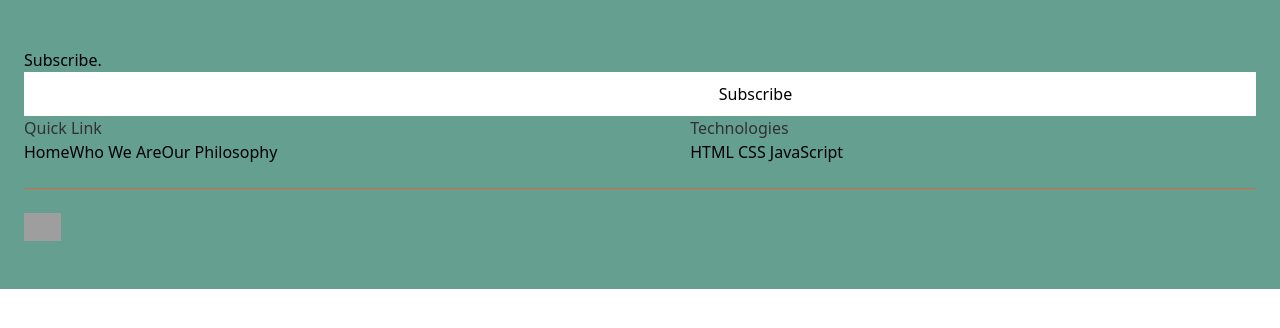
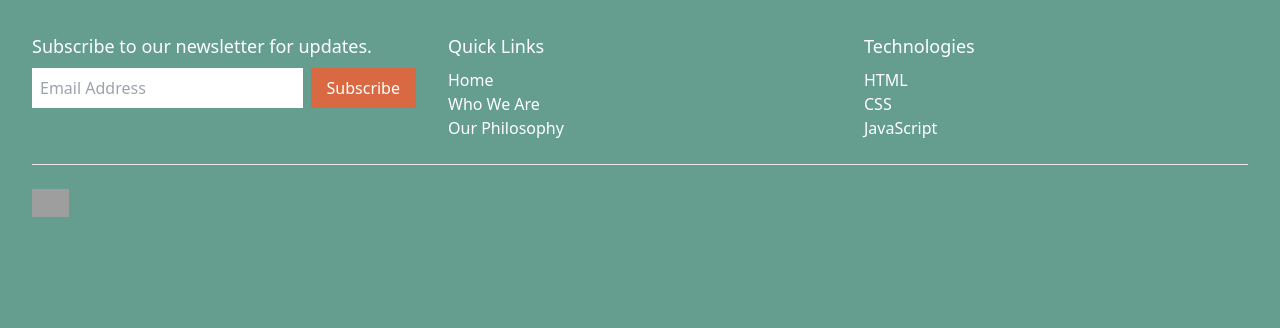
Before and after one commit to Wendy002/NOXNGC450_WF02401_GroupA_NoxoloNgcobo_SDF09, a plain HTML site: page footer.html in a window 1280 px wide. Drawn offline with nearby package versions, Linux system fonts and the light colour scheme; grey boxes are pictures that could not be loaded.

Commit message:
add tailwind css

```diff
--- a/footer.html
+++ b/footer.html
@@ -3,53 +3,50 @@
 <head>
     <meta charset="UTF-8">
     <meta name="viewport" content="width=device-width, initial-scale=1.0">
-    <title>Footer Example</title>
-    <script src="https://cdn.tailwindcss.com"></script>
     <link href="https://cdn.jsdelivr.net/npm/tailwindcss@2.2.19/dist/tailwind.min.css" rel="stylesheet">
-
-
+    <style>
+        /* Custom styles */
+        .bg-green-custom {
+            background-color: #659e8eff;
+        }
+        .btn-orange-custom {
+            background-color: #d96943ff;
+        }
+    </style>
 </head>
 <body>
-    <footer class="bg-[#659f8f] dark:bg-[#313131]">
-        <div class="container">
-            <footer class="bg-[#659f8f] dark:bg-[#313131]">
-                <div class="container px-6 py-12 mx-auto">
-                    <div class="grid">
-                        <div class="sm:col-span-2">
-                            <h1 class="max-w-lg" >Subscribe.</h1>
+    <footer class="bg-green-custom text-white p-8 min-h-screen">
+        <div class="container mx-auto grid grid-cols-1 md:grid-cols-3 gap-8">
+            <div class="mb-8 md:mb-0 flex flex-col">
+                <h2 class="text-lg mb-2">Subscribe to our newsletter for updates.</h2>
                 <div class="flex">
-                                <input id="email" type="text">
-                                <button class="w-full px-6 py-2.5 bg-white">
-                                    Subscribe
-                                </button>
+                    <input id="email" type="text" placeholder="Email Address" class="p-2 mr-2 w-full">
+                    <button class="btn-orange-custom py-2 px-4 text-white">Subscribe</button>
                 </div>
             </div>
             <div>
-                            <p class="text-[#313131]">Quick Link</p>
-                            <div class="flex">
-                                <a href="#">Home</a>
-                                <a href="#">Who We Are</a>
-                                <a href="#">Our Philosophy</a>
+                <h3 class="text-lg mb-2">Quick Links</h3>
+                <ul class="text-white">
+                    <li><a href="#">Home</a></li>
+                    <li><a href="#">Who We Are</a></li>
+                    <li><a href="#">Our Philosophy</a></li>
+                </ul>
+            </div>
+            <div>
+                <h3 class="text-lg mb-2">Technologies</h3>
+                <ul class="text-white">
+                    <li><a href="#">HTML</a></li>
+                    <li><a href="#">CSS</a></li>
+                    <li><a href="#">JavaScript</a></li>
+                </ul>
             </div>
         </div>
-                        <div>
-                            <p class="text-[#313131]">Technologies</p>
-                            <div class="">
-                                <a href="#">HTML</a>
-                                <a href="#">CSS</a>
-                                <a href="#">JavaScript</a>
-                            </div>
-                        </div>
-                    </div>
-
         <hr class="my-6 border-[#d86943]">
-
         <div class="flex">
             <a href="#">
                 <img class="w-auto h-7" src="https://codespace-assets.global.ssl.fastly.net/wp/assets/website/codespace-primary-logo-light.svg" alt="">
             </a>
         </div>
     </footer>
-
 </body>
 </html>
--- /dev/null
+++ b/tailwind.config.js
@@ -0,0 +1,37 @@
+// tailwind.config.js
+
+module.exports = {
+    content: ['./src/**/*. {html,js}'], // Specify your template files
+    theme: {
+      colors: {
+        'blue': '#1fb6ff',
+        'purple': '#7e5bef',
+        'pink': '#ff49db',
+        'orange': '#ff7849',
+        'green': '#13ce66',
+        'yellow': '#ffc82c',
+        'gray-dark': '#273444',
+        'gray': '#8492a6',
+        'gray-light': '#d3dce6',
+      },
+      fontFamily: {
+        sans: ['Graphik', 'sans-serif'],
+        serif: ['Merriweather', 'serif'],
+      },
+      extend: {
+        spacing: {
+          '8xl': '96rem',
+          '9xl': '128rem',
+        },
+        borderRadius: {
+          '4xl': '2rem',
+        },
+      },
+    },
+    plugins: [
+      require('@tailwindcss/forms'), // Example plugin
+      require('@tailwindcss/aspect-ratio'), // Example plugin
+      require('@tailwindcss/typography'), // Example plugin
+      require('tailwindcss-children'), // Example custom plugin
+    ],
+  };
```
Also changed, not shown: footer.css (+18 -11 lines), index.html (added, +59 -0 lines), index.css (added). Lines whose indentation alone changed are shown as unchanged.
